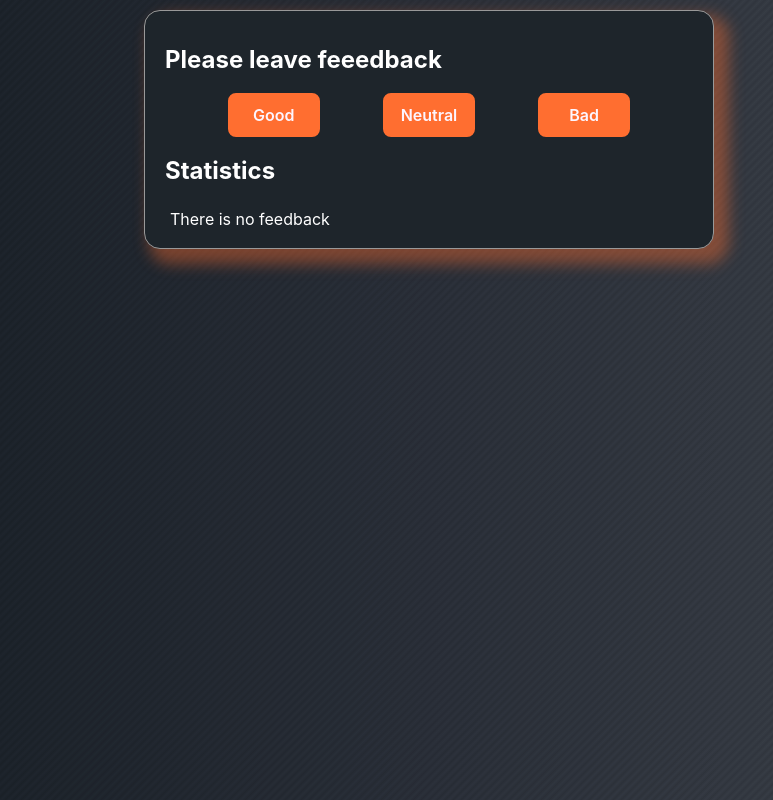
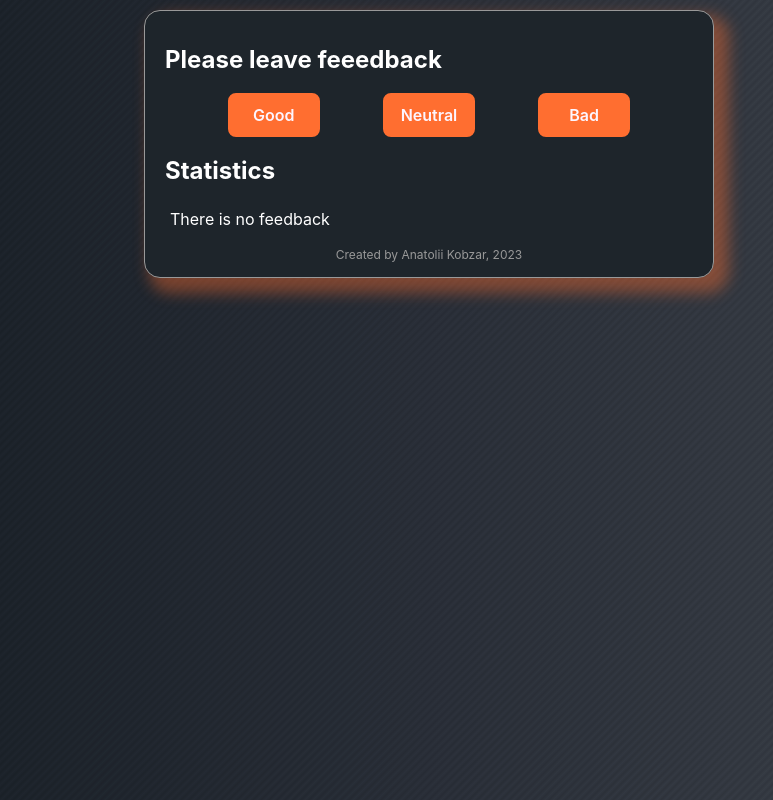
Before and after one commit to AnatoliiKobzar/goit-react-hw-02-feedback, a React (Create React App) app: page / in a window 1280 px wide. Shown: the whole page, without its empty margins (211-984 px from the left). Built offline with nearby package versions, Linux system fonts and the light colour scheme.

Commit message:
add author

```diff
--- a/src/components/Feedback/Section/Section.jsx
+++ b/src/components/Feedback/Section/Section.jsx
@@ -1,12 +1,13 @@
 import PropTypes from 'prop-types';
 import React from 'react';
-import { SectionWrap } from './Section.styled';
+import { Author, SectionWrap } from './Section.styled';
 
 export const Section = ({ title, children }) => {
   return (
     <SectionWrap>
       <h1>{title}</h1>
       {children}
+      <Author>Created by Anatolii Kobzar, 2023</Author>
     </SectionWrap>
   );
 };
--- a/src/components/Feedback/Section/Section.styled.js
+++ b/src/components/Feedback/Section/Section.styled.js
@@ -8,3 +8,10 @@ export const SectionWrap = styled.section`
   color: #ffffff;
   background-color: #1e252b;
 `;
+
+export const Author = styled.section`
+  margin-top: 15px;
+  font-size: 12px;
+  color: #999;
+  text-align: center;
+`;
```
